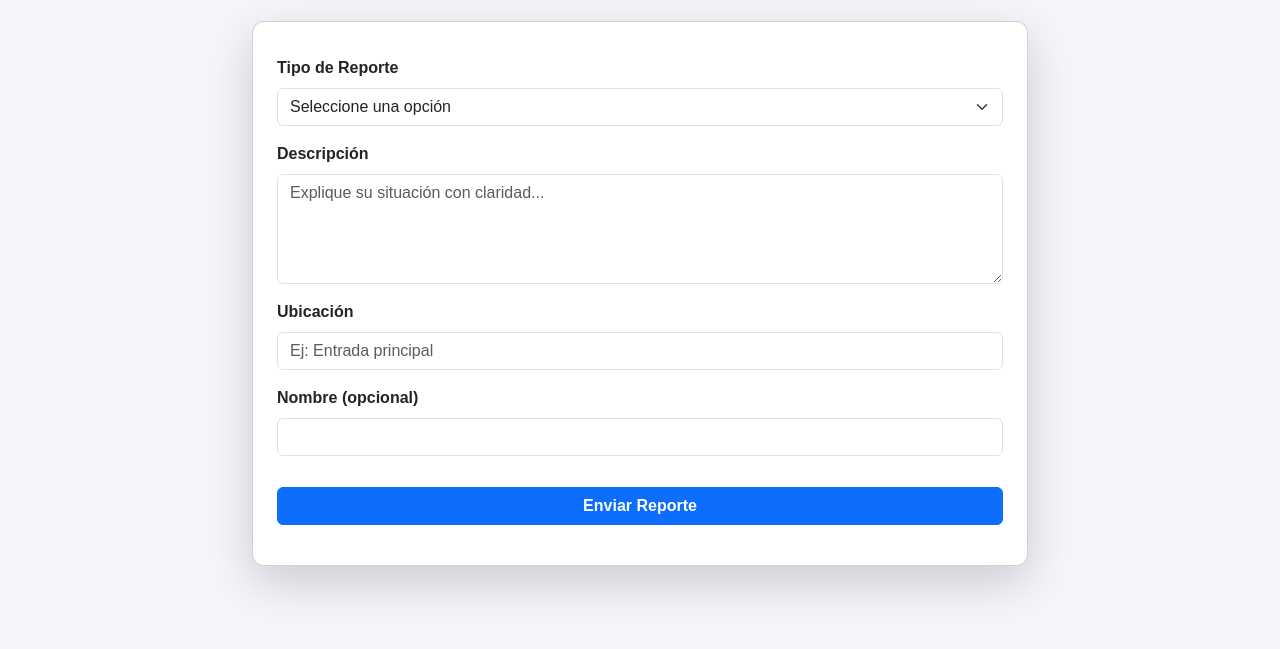
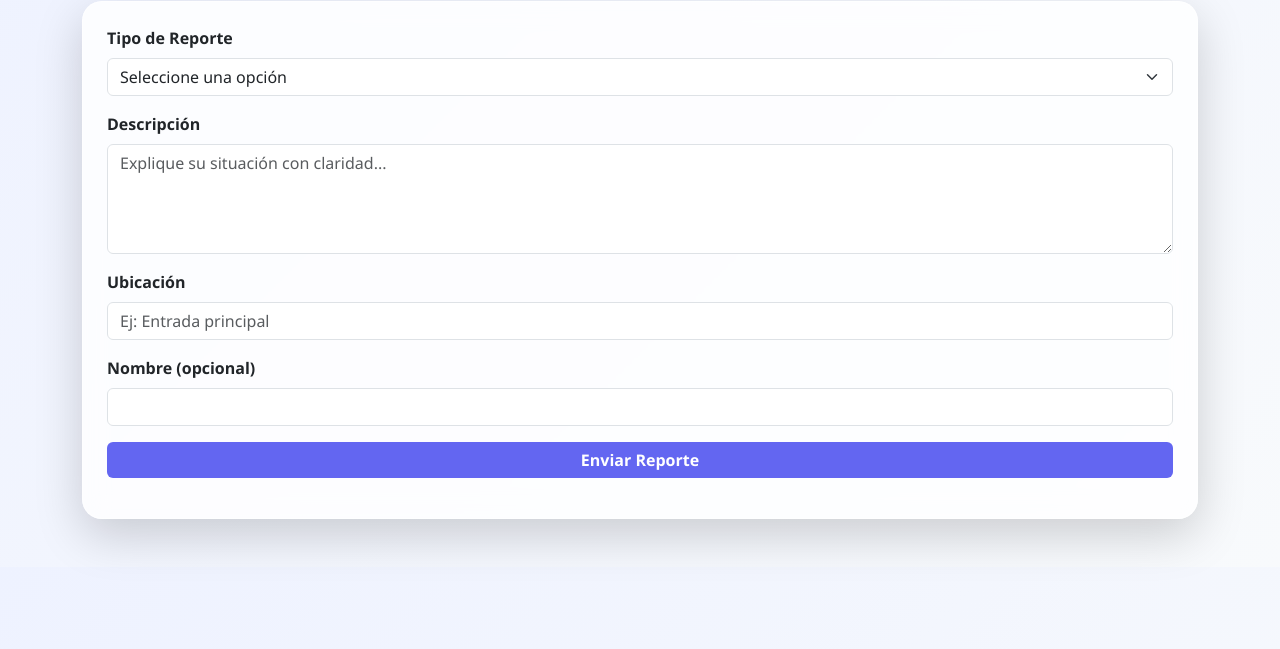
Before and after one commit to blackbirdtxt/CAR_San_Miguel, a plain HTML site: page index.html in a window 1280 px wide. Shown: the part 151-800 px from the top of the page. Drawn offline with nearby package versions, Linux system fonts and the light colour scheme.

Commit message:
Revamp CSS styles with gradients and new classes
Updated styles for body, buttons, and cards with new gradients and hover effects.

```diff
--- a/css/styles.css
+++ b/css/styles.css
@@ -1,74 +1,24 @@
 body {
-    font-family: Arial, sans-serif;
-    background: #f4f6fb;
-    margin: 0;
-    padding: 20px;
+    background: linear-gradient(135deg, #eef2ff, #f8fafc);
+    font-family: 'Segoe UI', sans-serif;
 }
 
-.container {
-    max-width: 800px;
-    margin: auto;
+.glass-card {
+    background: rgba(255,255,255,0.8);
+    backdrop-filter: blur(12px);
+    border-radius: 20px;
+    border: 1px solid rgba(255,255,255,0.6);
 }
 
-header {
-    text-align: center;
-    margin-bottom: 20px;
+.btn-primary {
+    background: #6366f1;
+    border: none;
 }
 
-h1 {
-    color: #2c3e50;
+.btn-primary:hover {
+    background: #4f46e5;
 }
 
 .card {
-    background: white;
-    padding: 20px;
-    border-radius: 12px;
-    box-shadow: 0 4px 10px rgba(0,0,0,0.05);
+    border-radius: 20px;
 }
-
-label {
-    font-weight: bold;
-    margin-top: 10px;
-    display: block;
-}
-
-input, select, textarea {
-    width: 100%;
-    padding: 10px;
-    margin-top: 5px;
-    border-radius: 8px;
-    border: 1px solid #ccc;
-    font-size: 16px;
-}
-
-button {
-    margin-top: 15px;
-    background: #4f46e5;
-    color: white;
-    border: none;
-    padding: 12px;
-    border-radius: 8px;
-    font-size: 16px;
-    cursor: pointer;
-}
-
-button:hover {
-    background: #4338ca;
-}
-
-table {
-    width: 100%;
-    border-collapse: collapse;
-}
-
-th, td {
-    padding: 10px;
-    border-bottom: 1px solid #ddd;
-    text-align: left;
-}
-
-.mensaje {
-    margin-top: 15px;
-    font-weight: bold;
-    color: green;
-}
```
